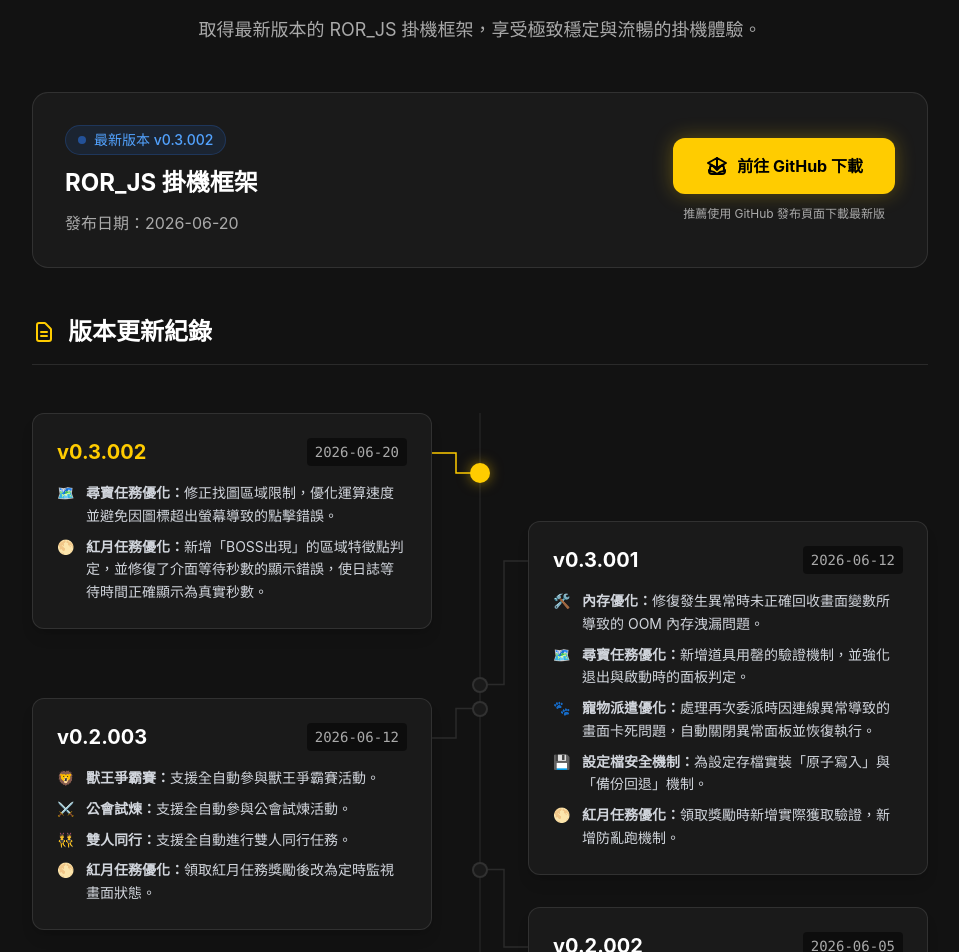
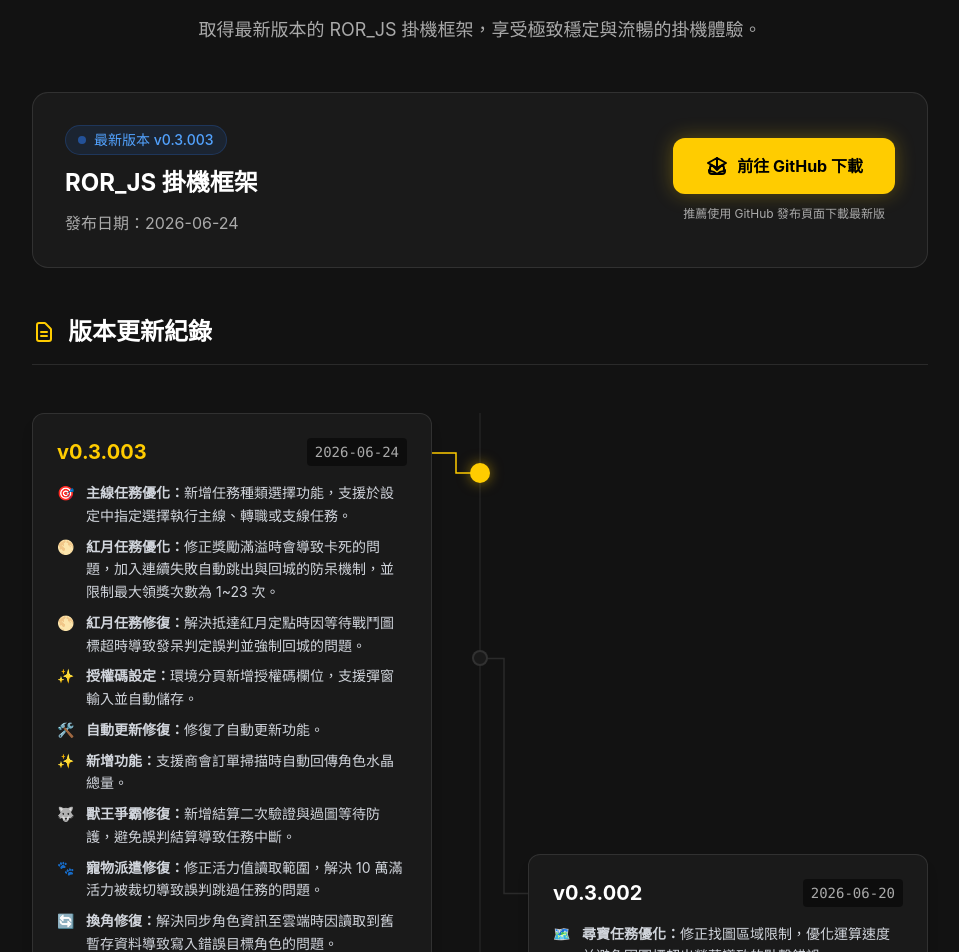
Before and after one commit to w8s3suimin/ROR_PX, a Vue app: page /download in a window 1280 px wide. Shown: the part 160-1112 px from the top of the page, without its empty margins (160-1119 px from the left). Built offline with nearby package versions, Linux system fonts and the light colour scheme.

Commit message:
docs: update patch notes for v0.3.003 and add AI skill

```diff
--- a/src/views/Download.vue
+++ b/src/views/Download.vue
@@ -16,10 +16,10 @@
           <div class="space-y-3 flex-1 text-center md:text-left">
             <div class="inline-flex items-center gap-2 px-3 py-1 rounded-full bg-blue-500/10 text-blue-400 text-sm font-medium border border-blue-500/20">
               <span class="w-2 h-2 rounded-full bg-blue-500 animate-pulse"></span>
-              最新版本 v0.3.002
+              最新版本 v0.3.003
             </div>
             <h2 class="text-2xl font-bold">ROR_JS 掛機框架</h2>
-            <p class="text-ror-muted">發布日期：2026-06-20</p>
+            <p class="text-ror-muted">發布日期：2026-06-24</p>
           </div>
           <div class="flex flex-col gap-3 w-full md:w-auto">
             <a href="#" class="flex items-center justify-center gap-2 bg-ror-accent text-black px-8 py-4 rounded-xl font-bold hover:bg-ror-accent-hover transition-all shadow-[0_0_20px_rgba(255,204,0,0.3)] hover:shadow-[0_0_30px_rgba(255,204,0,0.5)] transform hover:-translate-y-1">
@@ -141,9 +141,29 @@ const setItemRef = (el, idx) => {
 
 const patches = ref([
   {
+    version: 'v0.3.003',
+    date: '2026-06-24',
+    isLatest: true,
+    features: [
+      { icon: '🎯', color: 'text-blue-400', desc: '<strong>主線任務優化：</strong>新增任務種類選擇功能，支援於設定中指定選擇執行主線、轉職或支線任務。' },
+      { icon: '🌕', color: 'text-blue-400', desc: '<strong>紅月任務優化：</strong>修正獎勵滿溢時會導致卡死的問題，加入連續失敗自動跳出與回城的防呆機制，並限制最大領獎次數為 1~23 次。' },
+      { icon: '🌕', color: 'text-blue-400', desc: '<strong>紅月任務修復：</strong>解決抵達紅月定點時因等待戰鬥圖標超時導致發呆判定誤判並強制回城的問題。' },
+      { icon: '✨', color: 'text-yellow-400', desc: '<strong>授權碼設定：</strong>環境分頁新增授權碼欄位，支援彈窗輸入並自動儲存。' },
+      { icon: '🛠️', color: 'text-gray-400', desc: '<strong>自動更新修復：</strong>修復了自動更新功能。' },
+      { icon: '✨', color: 'text-yellow-400', desc: '<strong>新增功能：</strong>支援商會訂單掃描時自動回傳角色水晶總量。' },
+      { icon: '🐺', color: 'text-purple-400', desc: '<strong>獸王爭霸修復：</strong>新增結算二次驗證與過圖等待防護，避免誤判結算導致任務中斷。' },
+      { icon: '🐾', color: 'text-orange-400', desc: '<strong>寵物派遣修復：</strong>修正活力值讀取範圍，解決 10 萬滿活力被裁切導致誤判跳過任務的問題。' },
+      { icon: '🔄', color: 'text-green-400', desc: '<strong>換角修復：</strong>解決同步角色資訊至雲端時因讀取到舊暫存資料導致寫入錯誤目標角色的問題。' },
+      { icon: '🌕', color: 'text-blue-400', desc: '<strong>紅月任務優化：</strong>領取次數按鈕新增長按快捷功能，長按「+」可直接設為 23，長按「-」可快速設為 3。' },
+      { icon: '✨', color: 'text-yellow-400', desc: '<strong>新增回饋：</strong>寵物派遣任務與商會訂單新增 Supabase 資料同步成功與否的懸浮窗即時日誌反饋。' },
+      { icon: '🐾', color: 'text-orange-400', desc: '<strong>寵物派遣修復：</strong>修正資料雲端同步時可能上傳負數的問題，新增防呆機制確保數量正確。' },
+      { icon: '🛠️', color: 'text-gray-400', desc: '<strong>內存修復：</strong>解決部分任務讀取畫面資訊時引發的內存溢出(OOM)問題，確保長時間掛機更加穩定。' },
+      { icon: '🛠️', color: 'text-gray-400', desc: '<strong>資料庫優化：</strong>優化 Supabase 上傳機制，加入連線超時與自動重試，大幅降低資料遺失問題。' }
+    ]
+  },
+  {
     version: 'v0.3.002',
     date: '2026-06-20',
-    isLatest: true,
     features: [
       { icon: '🗺️', color: 'text-blue-400', desc: '<strong>尋寶任務優化：</strong>修正找圖區域限制，優化運算速度並避免因圖標超出螢幕導致的點擊錯誤。' },
       { icon: '🌕', color: 'text-blue-400', desc: '<strong>紅月任務優化：</strong>新增「BOSS出現」的區域特徵點判定，並修復了介面等待秒數的顯示錯誤，使日誌等待時間正確顯示為真實秒數。' }
```
Also changed, not shown: .agents/skills/ror-patch-notes/SKILL.md (added).
